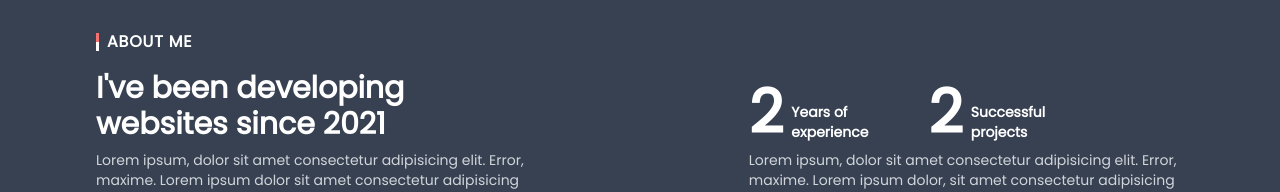
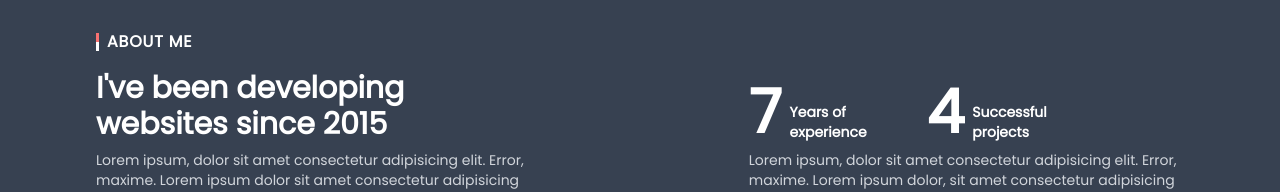
Before and after one commit to prazzdev/prazzdev.github.io, a website: page index.html in a window 1280 px wide. Shown: the part 662-854 px from the top of the page. Drawn offline with nearby package versions, Linux system fonts and the light colour scheme.

Commit message:
modified:   LICENSE 	modified:   index.html 	new file:   v1/LICENSE

```diff
--- a/index.html
+++ b/index.html
@@ -120,20 +120,20 @@
         <div id="about-me__section" class=" flex flex-col mb-4">
             <div id="about-me__section-top" class="flex items-end justify-between">
                 <section id="about-me__section-left" class="w-[40%]">
-                    <h3 id="" class="font-bold text-3xl text-white mb-2">I've been developing websites since 2021</h3>
+                    <h3 id="" class="font-bold text-3xl text-white mb-2">I've been developing websites since 2015</h3>
                     <p id="" class="text-sm mb-2 text-gray-300">Lorem ipsum, dolor sit amet consectetur adipisicing elit. Error, maxime. Lorem ipsum dolor sit amet consectetur adipisicing elit. Recusandae, aut?</p>
                 </section>
                 <section id="about-me__section-right" class="w-[40%]">
                     <div id="about-me__section-right__the-top" class="flex">
                         <h3 id="" class="font-bold text-3xl text-white mb-2">
                             <div class="flex items-end  w-[35%]">
-                                <h1 class="text-6xl mr-2">2</h1>
+                                <h1 class="text-6xl mr-2">7</h1>
                                 <p class="text-sm">Years of experience</p>
                             </div>
                         </h3>
                         <h3 id="" class="font-bold text-3xl text-white mb-2">
                             <div class="flex items-end w-[35%]">
-                                <h1 class="text-6xl mr-2">2</h1>
+                                <h1 class="text-6xl mr-2">4</h1>
                                 <p class="text-sm">Successful projects</p>
                             </div>
                         </h3>
```
Also changed, not shown: 2 other files.
